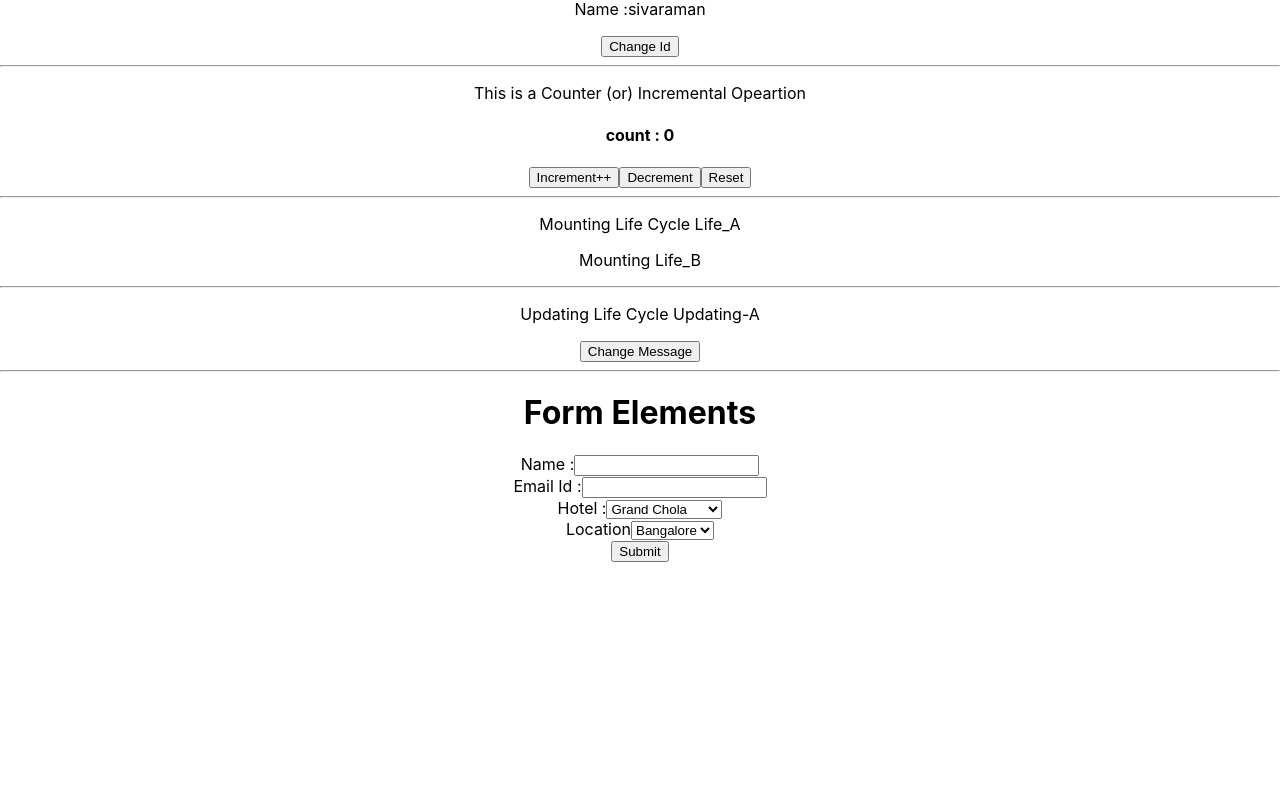
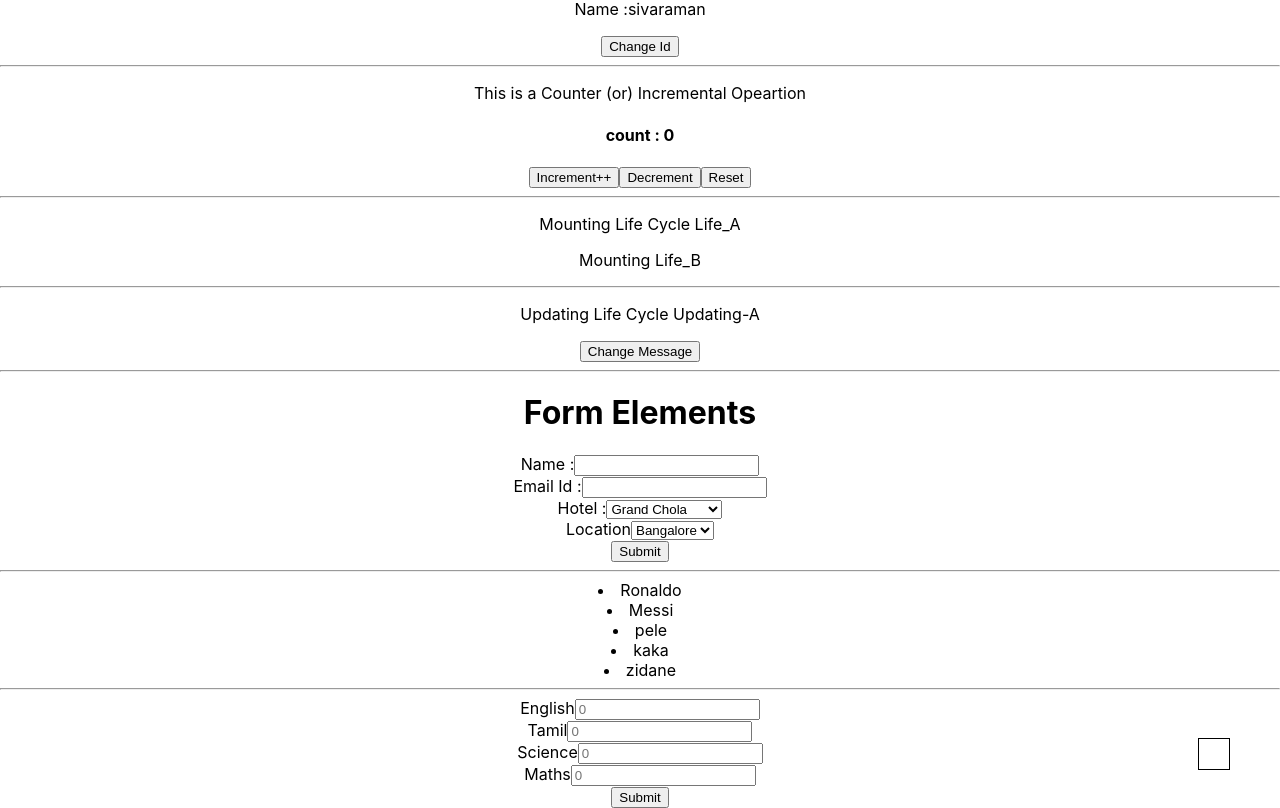
Before and after one commit to sivaraman251600/basic_apps_using_react, a React (Create React App) app in the folder trainingthree/: page / in a window 1280 px wide. Shown: the part 255-1063 px from the top of the page. Before the commit the page ends 817 px from the top, so only its background shows below. Built offline with nearby package versions, Linux system fonts and the light colour scheme.

Commit message:
Advantages of the React Apps Excercise done

```diff
--- a/trainingthree/src/App.js
+++ b/trainingthree/src/App.js
@@ -8,6 +8,8 @@ import Counter from "./components/counter";
 import LifeA from "./components/lifecycle";
 import UpdatingA from "./components/updatinglifeA";
 import Form from "./components/formelements";
+import Names from "./components/reactAdvantage";
+import TerneryOperator from "./components/reactAdvantagesOne";
 
 function App() {
   return (
@@ -25,6 +27,10 @@ function App() {
       <UpdatingA />
       <hr />
       <Form />
+      <hr/>
+      <Names />
+      <hr/>
+      <TerneryOperator />
     </div>
   );
 }
--- /dev/null
+++ b/trainingthree/src/components/reactAdvantage.js
@@ -0,0 +1,30 @@
+import React , {Component} from 'react';
+
+class AdvantageReact extends Component{
+
+    render(){
+
+        var results = this.props.playersFootball;
+
+        return(
+            <div>
+              {
+                 results.map((result,index)=><li key={index}>{result}</li>)
+              }
+            </div>
+        )
+    }
+}
+
+class Names extends Component {
+    render(){
+    var names = ['Ronaldo', 'Messi', 'pele', 'kaka', 'zidane'];
+    return(
+        <div>
+            <AdvantageReact playersFootball = {names}/>
+        </div>
+    )
+    }
+}
+
+export default Names
--- /dev/null
+++ b/trainingthree/src/components/reactAdvantagesOne.css
@@ -0,0 +1,8 @@
+#status-color{
+    height: 30px;
+    width: 30px;
+    position: absolute;
+    right: 50px;
+    margin-top: -70px;
+    border: 1px solid black;
+}
--- /dev/null
+++ b/trainingthree/src/components/reactAdvantagesOne.js
@@ -0,0 +1,88 @@
+import React, {Component} from 'react';
+import "./reactAdvantagesOne.css"
+
+class TerneryOperator extends Component{
+
+    constructor(){
+        super()
+        this.state = {
+           english : "",
+           tamil : "",
+           science : "",
+           maths : "",
+        }
+    }
+
+    PlayerChangeHandler(){
+
+        var englishMark =parseInt(this.state.english);
+        var tamilMark = parseInt(this.state.tamil);
+        var scienceMark = parseInt(this.state.science);
+        var mathsMark = parseInt(this.state.maths);
+
+        var total = englishMark + tamilMark + scienceMark + mathsMark;
+
+        var average = total / 4 ;
+
+        if(englishMark == "" && tamilMark == "" && scienceMark == "" && mathsMark == ""){
+            alert("Please enter the amrk details");
+        }
+
+        console.log(average);
+
+        if(average < 30){
+
+            document.getElementById("status-color").style.backgroundColor = "red";
+
+        }
+
+        if(average > 80){
+
+            document.getElementById("status-color").style.backgroundColor = "green";
+
+        }
+
+        if(englishMark != 0 && tamilMark != 0 && scienceMark != 0 && mathsMark != 0){
+        switch (average <= 30 ? 1 : average <= 50 ? 2 : average <= 80 ? 3 : "default") {
+            case 1: console.log("You had Failed");
+            break;
+
+            case 2: console.log("You have been passed");
+            break;
+
+            case 3: console.log("You have been passed with good score");
+            break;
+
+            default:console.log("Your mark reltaed grade not listed")
+
+        }
+    }
+    }
+
+
+    render(){
+
+        return(
+            <div>
+                <label>English</label>
+                <input type="text" id="english" placeholder={0} value={this.state.english} onChange={(e)=>{this.setState({english : e.target.value})}}/>
+                <br/>
+                <label>Tamil</label>
+                <input type="text" id="tamil" placeholder={0} value={this.state.tamil} onChange={(e)=>{this.setState({tamil : e.target.value})}}/>
+                <br/>
+                <label>Science</label>
+                <input type="text" id="science" placeholder={0} value={this.state.science} onChange={(e)=>{this.setState({science : e.target.value})}}/>
+                <br/>
+                <label>Maths</label>
+                <input type="text" id="maths" placeholder={0} value={this.state.maths} onChange={(e)=>{this.setState({maths : e.target.value})}}/>
+                <br/>
+
+              <button onClick={()=>this.PlayerChangeHandler()}>Submit</button> <br/>
+              <div id="status-color"></div>
+            </div>
+        )
+    }
+
+}
+
+export default TerneryOperator
```
